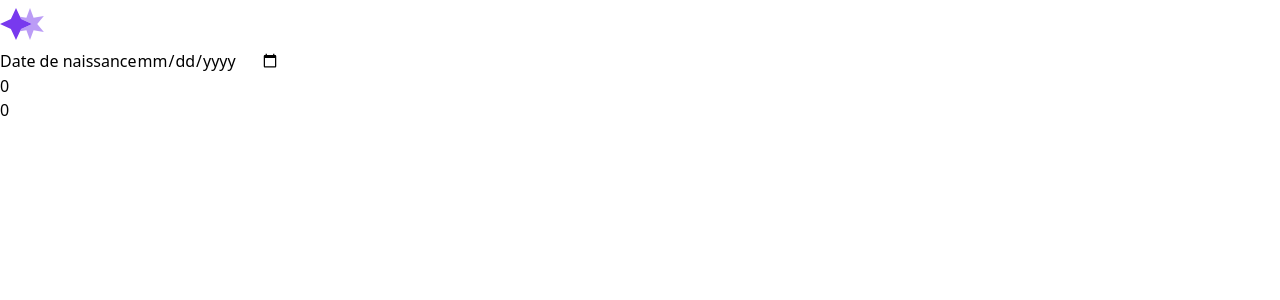
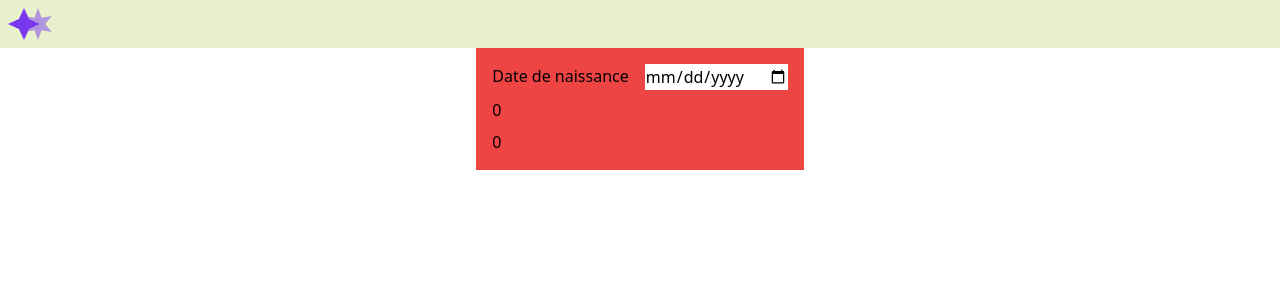
Before and after one commit to a-joyeux/mom, a Vue app: page / in a window 1280 px wide. Shown: the top 300 px of the page. Built offline with nearby package versions, Linux system fonts and the light colour scheme.

Commit message:
add some style

```diff
--- a/src/app.vue
+++ b/src/app.vue
@@ -3,8 +3,10 @@ import BirthdatePage from './views/birthdate-page.vue'
 </script>
 
 <template>
-    <div class="flex">
+    <div class="flex pl-2 bg-[#EAF0CE]">
         <img alt="logo" src="/logo.svg" />
     </div>
-    <BirthdatePage />
+    <div class="flex items-center justify-center">
+        <BirthdatePage />
+    </div>
 </template>
--- a/src/views/birthdate-page.vue
+++ b/src/views/birthdate-page.vue
@@ -12,8 +12,12 @@ const updateResult = (event: Event) => {
 </script>
 
 <template>
-    <span>Date de naissance</span>
-    <input @input="updateResult" type="date" />
-    <div data-testid="first-method-result">{{ firstMethod(result) }}</div>
-    <div data-testid="second-method-result">{{ secondMethod(result) }}</div>
+    <div class="p-4 flex flex-col gap-2 bg-red-500">
+        <div class="flex gap-4">
+            <span>Date de naissance</span>
+            <input @input="updateResult" type="date" />
+        </div>
+        <div data-testid="first-method-result">{{ firstMethod(result) }}</div>
+        <div data-testid="second-method-result">{{ secondMethod(result) }}</div>
+    </div>
 </template>
```
